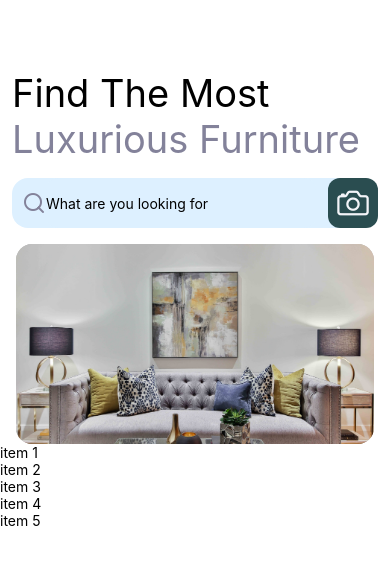
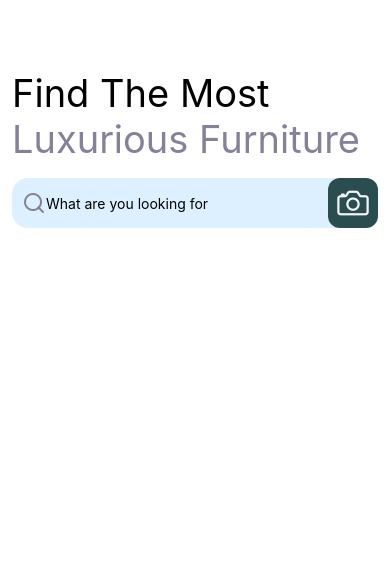
Before and after one commit to HanselTita/Ecommerce_app, a React Native app in the folder react_native_ecommerce/: screen / in a window 390 px wide. Shown: the top 564 px of the page. Built offline with nearby package versions, Linux system fonts and the light colour scheme.

Commit message:
Replacing image with flatlist items- Dimension - replacing text with images from assets - pagingEnabled

```diff
--- a/react_native_ecommerce/src/components/HomeCarouselComponent.js
+++ b/react_native_ecommerce/src/components/HomeCarouselComponent.js
@@ -1,5 +1,14 @@
-import { FlatList, Image, View,Text } from "react-native"
+import { FlatList, Image, View,Text, Dimensions } from "react-native"
 import { theme } from "./theme"
+
+const {width} = Dimensions.get("window")
+
+const images = [
+  {id:"1A", path: require("../../assets/img/fn5.jpg")},
+  {id:"1B", path: require("../../assets/img/fn3.jpg")},
+  {id:"1C", path: require("../../assets/img/fn2.jpg")},
+
+]
 
 const myArray = [
   {id:"1", title:"item 1"},
@@ -14,18 +23,17 @@ const HomeCarouselComponent = () => {
   return (
     <View>
       <View style={{height:200,
-     backgroundColor:"#bbb",
      marginHorizontal:theme.sizes.medium,
      borderRadius:theme.sizes.medium,
      justifyContent:"center",
      overflow:"hidden"}}>
-    <Image style={{resizeMode:"cover", height:"100%", width:"100%"}}source={require("../../assets/img/fn1.jpg")} />
-     </View>
-     <View>
       <FlatList
-      data={myArray}
-      renderItem={({item})=><Text>{item.title} </Text>}
+      data={images}
+      renderItem={({item})=><Image style={{resizeMode:"cover", height:"100%", width:width}}
+      source={images.path} />}
       keyExtractor={item=>item.id}
+      horizontal
+      pagingEnabled
         />
      </View>
     </View>
```
